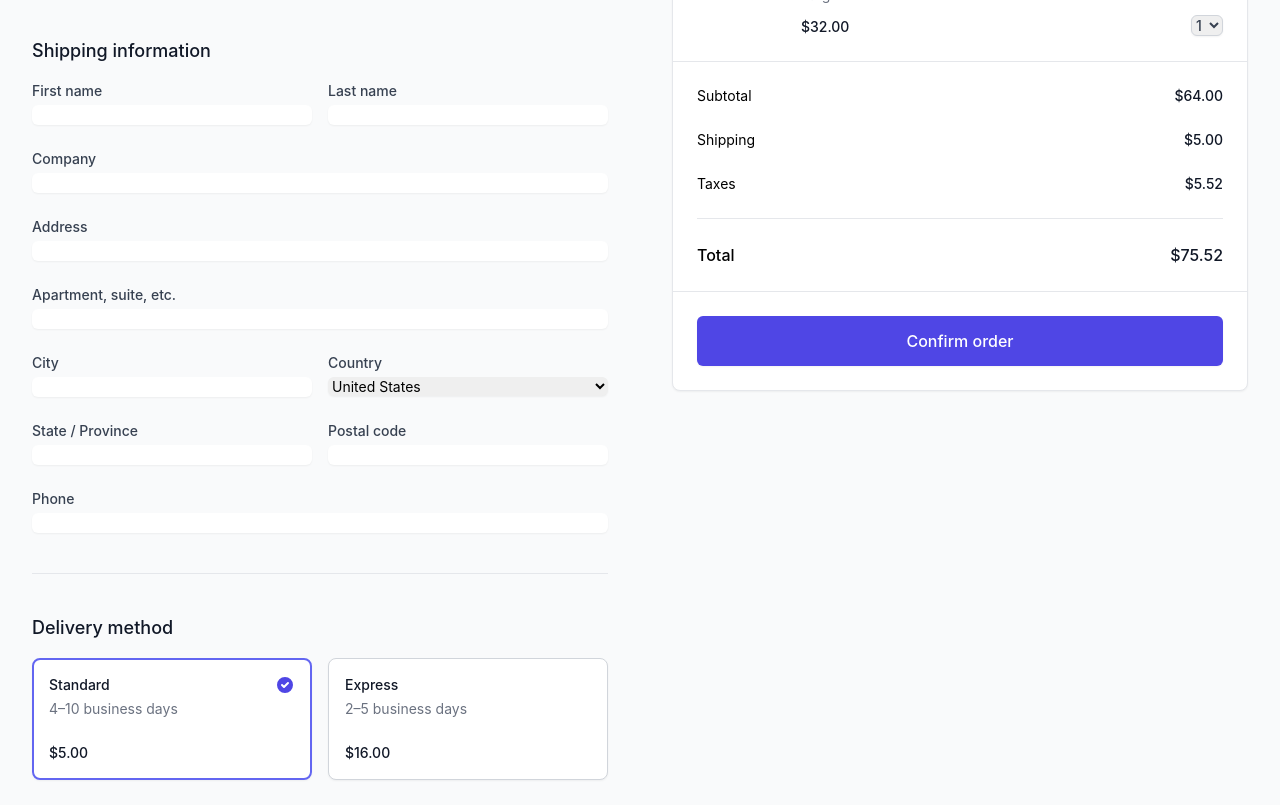
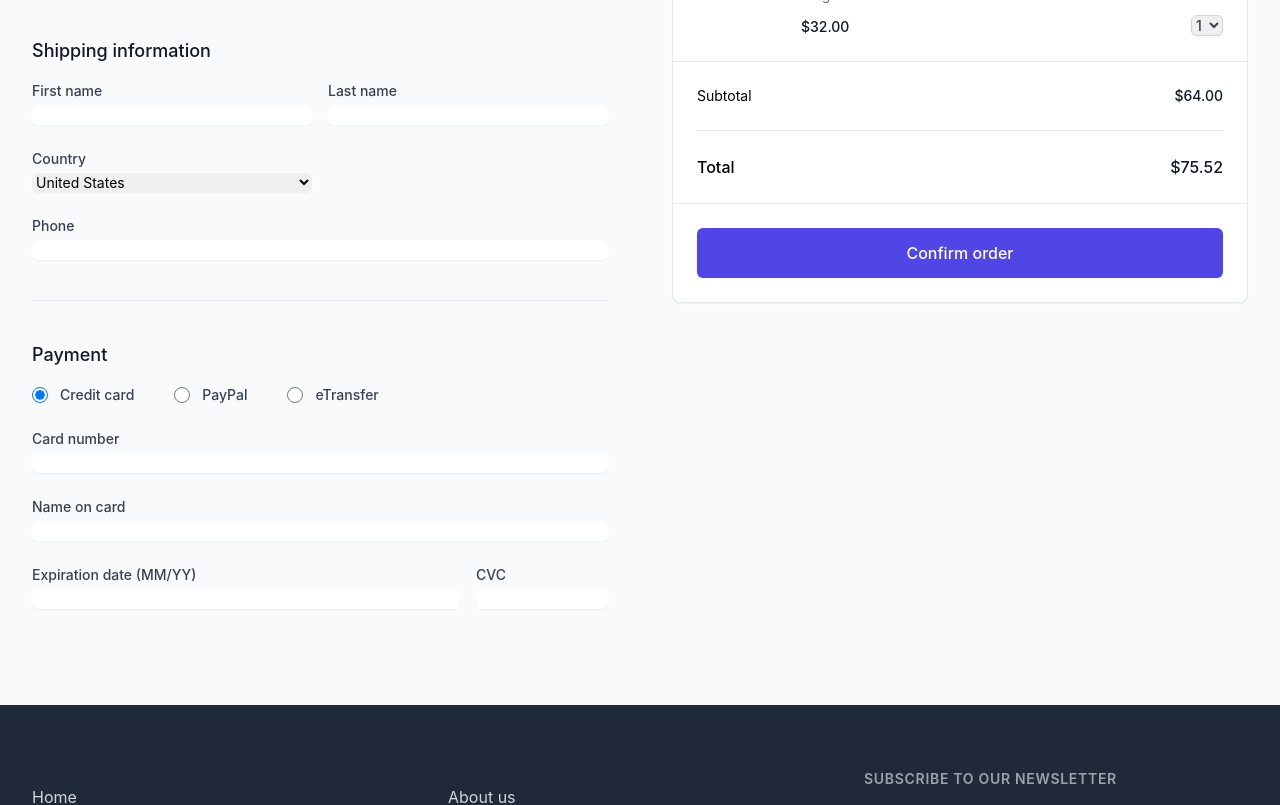
Before and after one commit to developer-sidani/E-Learning-System-Frontend, a Next.js app: page /checkout in a window 1280 px wide. Shown: the part 260-1065 px from the top of the page. Built offline with nearby package versions, Linux system fonts and the light colour scheme.

Commit message:
checkout

```diff
--- a/src/components/checkout/checkout.jsx
+++ b/src/components/checkout/checkout.jsx
@@ -93,7 +93,7 @@ return(
                   </div>
                 </div>
 
-                <div className="sm:col-span-2">
+                {/* <div className="sm:col-span-2">
                   <label htmlFor="company" className="block text-sm font-medium text-gray-700">
                     Company
                   </label>
@@ -134,9 +134,9 @@ return(
                       className="block w-full border-gray-300 rounded-md shadow-sm focus:ring-indigo-500 focus:border-indigo-500 sm:text-sm"
                     />
                   </div>
-                </div>
+                </div> */}
 
-                <div>
+                {/* <div>
                   <label htmlFor="city" className="block text-sm font-medium text-gray-700">
                     City
                   </label>
@@ -149,7 +149,7 @@ return(
                       className="block w-full border-gray-300 rounded-md shadow-sm focus:ring-indigo-500 focus:border-indigo-500 sm:text-sm"
                     />
                   </div>
-                </div>
+                </div> */}
 
                 <div>
                   <label htmlFor="country" className="block text-sm font-medium text-gray-700">
@@ -169,7 +169,7 @@ return(
                   </div>
                 </div>
 
-                <div>
+                {/* <div>
                   <label htmlFor="region" className="block text-sm font-medium text-gray-700">
                     State / Province
                   </label>
@@ -197,7 +197,7 @@ return(
                       className="block w-full border-gray-300 rounded-md shadow-sm focus:ring-indigo-500 focus:border-indigo-500 sm:text-sm"
                     />
                   </div>
-                </div>
+                </div> */}
 
                 <div className="sm:col-span-2">
                   <label htmlFor="phone" className="block text-sm font-medium text-gray-700">
@@ -216,7 +216,7 @@ return(
               </div>
             </div>
 
-            <div className="mt-10 border-t border-gray-200 pt-10">
+            {/* <div className="mt-10 border-t border-gray-200 pt-10">
               <RadioGroup value={selectedDeliveryMethod} onChange={setSelectedDeliveryMethod}>
                 <RadioGroup.Label className="text-lg font-medium text-gray-900">Delivery method</RadioGroup.Label>
 
@@ -266,7 +266,7 @@ return(
                   ))}
                 </div>
               </RadioGroup>
-            </div>
+            </div> */}
 
             {/* Payment */}
             <div className="mt-10 border-t border-gray-200 pt-10">
@@ -434,14 +434,14 @@ return(
                   <dt className="text-sm">Subtotal</dt>
                   <dd className="text-sm font-medium text-gray-900">$64.00</dd>
                 </div>
-                <div className="flex items-center justify-between">
+                {/* <div className="flex items-center justify-between">
                   <dt className="text-sm">Shipping</dt>
                   <dd className="text-sm font-medium text-gray-900">$5.00</dd>
                 </div>
                 <div className="flex items-center justify-between">
                   <dt className="text-sm">Taxes</dt>
                   <dd className="text-sm font-medium text-gray-900">$5.52</dd>
-                </div>
+                </div> */}
                 <div className="flex items-center justify-between border-t border-gray-200 pt-6">
                   <dt className="text-base font-medium">Total</dt>
                   <dd className="text-base font-medium text-gray-900">$75.52</dd>
```
